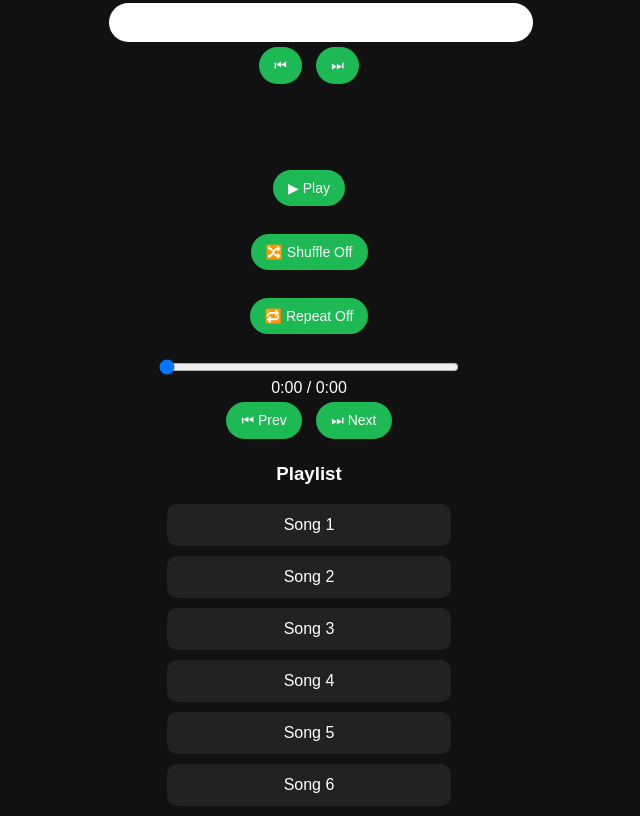
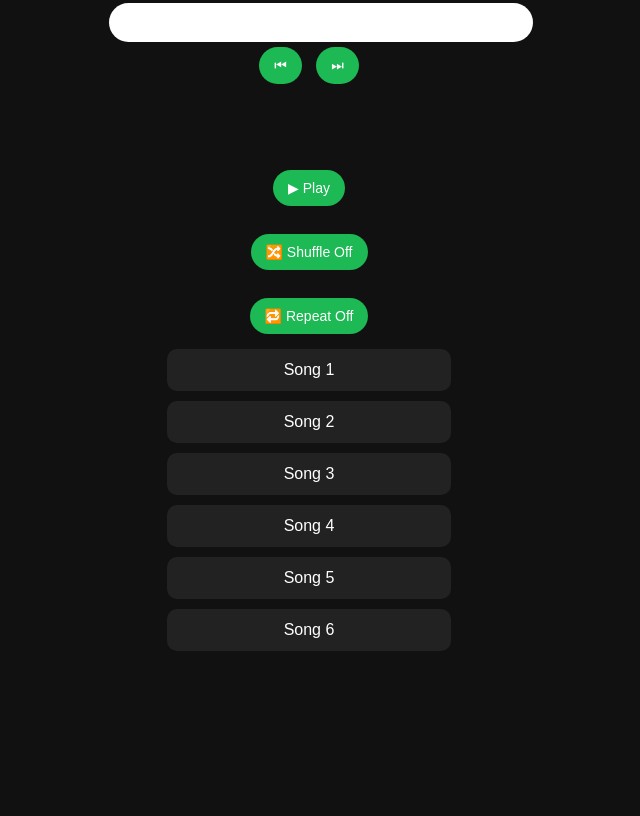
Before and after one commit to srigokul001/my-music-app, a plain HTML site: page index.html in a window 1280 px wide. Shown: the part 586-1402 px from the top of the page, without its empty margins (331-971 px from the left). After the commit the page ends 1247 px from the top, so only its background shows below. Drawn offline with Linux system fonts and the light colour scheme.

```diff
--- a/index.html
+++ b/index.html
@@ -155,14 +155,7 @@ body{
 <button id="shuffleBtn">🔀 Shuffle Off</button>
 <br><br>
 <button id="repeatBtn">🔁 Repeat Off</button>
-<br><br>
-<input type="range" id="progress" value="0" min="0" step="1" style="width:300px">
-<div id="time">0:00 / 0:00</div>
-<div>
-</div>
-<button onclick="prevSong()">⏮ Prev</button>
-<button onclick="nextSong()">⏭ Next</button>
-<h3>Playlist</h3>
+
 
 <div class="song" onclick="playSong(0)">Song 1</div>
 <div class="song" onclick="playSong(1)">Song 2</div>
```
